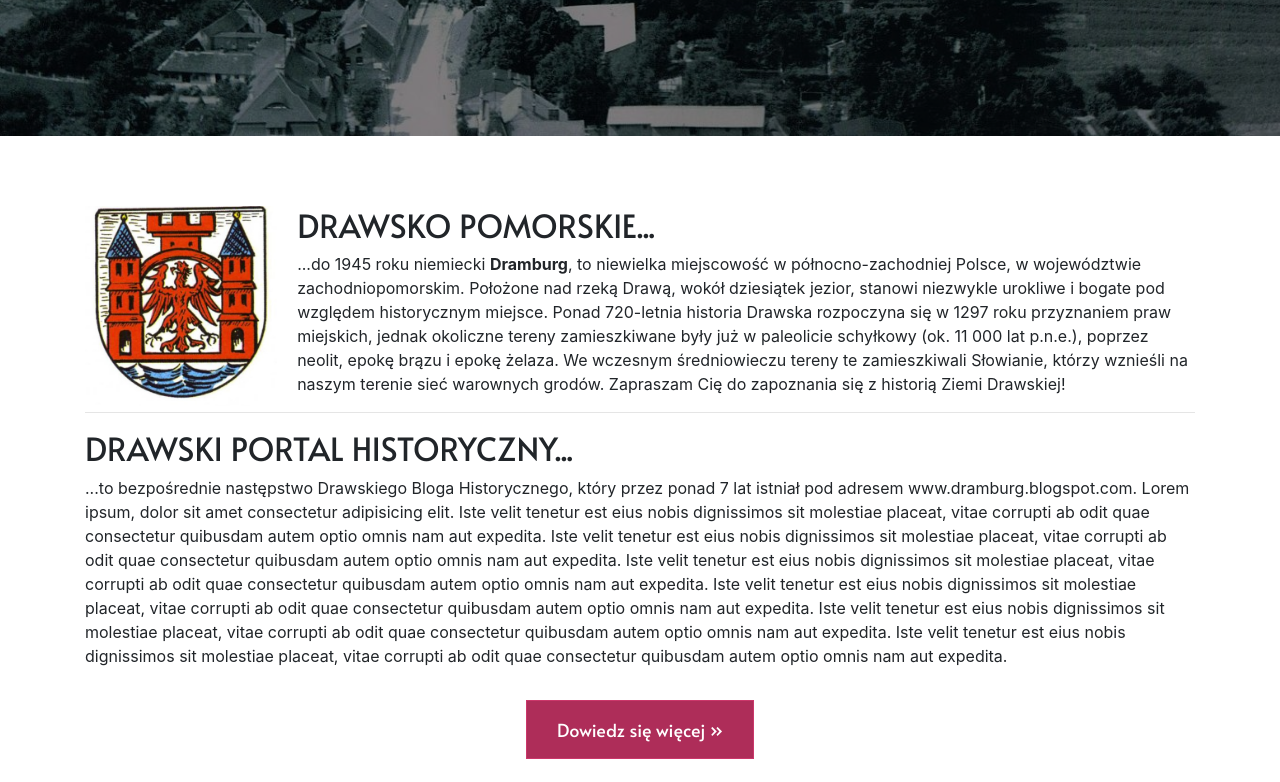
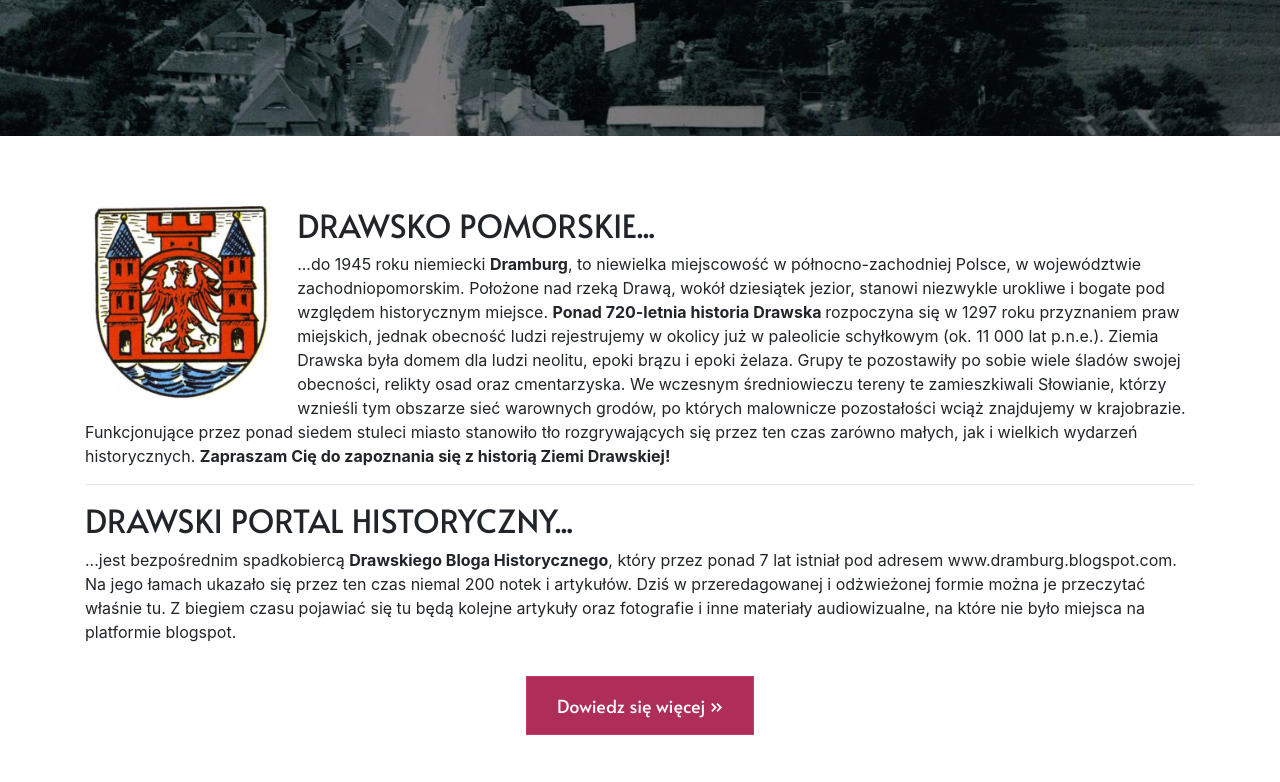
Before and after one commit to tomaszchoroba/drawskiportalhistoryczny.github.io, a plain HTML site: page index.html in a window 1280 px wide. Shown: the part 720-1502 px from the top of the page. Drawn offline with nearby package versions, Linux system fonts and the light colour scheme.

Commit message:
zmiany edytorskie

```diff
--- a/index.html
+++ b/index.html
@@ -68,12 +68,12 @@
 <div class="container">
   <div id="first" class="opis_hist">
   <img class="herb_gl d-none d-md-block" src="img/HERBK.jpg">
-  <p class="article drawsko_p1"><h2>DRAWSKO POMORSKIE...</h2>...do 1945 roku niemiecki <strong>Dramburg</strong>, to niewielka miejscowość w północno-zachodniej Polsce, w województwie zachodniopomorskim. Położone nad rzeką Drawą, wokół dziesiątek jezior, stanowi niezwykle urokliwe i bogate pod względem historycznym miejsce. Ponad 720-letnia historia Drawska rozpoczyna się w 1297 roku przyznaniem praw miejskich, jednak okoliczne tereny zamieszkiwane były już w paleolicie schyłkowy (ok. 11 000 lat p.n.e.), poprzez neolit, epokę brązu i epokę żelaza. We wczesnym średniowieczu tereny te zamieszkiwali Słowianie, którzy wznieśli na naszym terenie sieć warownych grodów. Zapraszam Cię do zapoznania się z historią Ziemi Drawskiej!</p></div>
+  <p class="article drawsko_p1"><h2>DRAWSKO POMORSKIE...</h2>...do 1945 roku niemiecki <strong>Dramburg</strong>, to niewielka miejscowość w północno-zachodniej Polsce, w województwie zachodniopomorskim. Położone nad rzeką Drawą, wokół dziesiątek jezior, stanowi niezwykle urokliwe i bogate pod względem historycznym miejsce. <strong>Ponad 720-letnia historia Drawska </strong>rozpoczyna się w 1297 roku przyznaniem praw miejskich, jednak obecność ludzi rejestrujemy w okolicy już w paleolicie schyłkowym (ok. 11 000 lat p.n.e.). Ziemia Drawska była domem dla ludzi neolitu, epoki brązu i epoki żelaza. Grupy te pozostawiły po sobie wiele śladów swojej obecności, relikty osad oraz cmentarzyska. We wczesnym średniowieczu tereny te zamieszkiwali Słowianie, którzy wznieśli tym obszarze sieć warownych grodów, po których malownicze pozostałości wciąż znajdujemy w krajobrazie. Funkcjonujące przez ponad siedem stuleci miasto stanowiło tło rozgrywających się przez ten czas zarówno małych, jak i wielkich wydarzeń historycznych. <strong>Zapraszam Cię do zapoznania się z historią Ziemi Drawskiej!</strong></p></div>
 <hr>
 
-  <p class="article"><h2>DRAWSKI PORTAL HISTORYCZNY...</h2>...to bezpośrednie następstwo Drawskiego Bloga Historycznego, który przez ponad 7 lat istniał pod adresem www.dramburg.blogspot.com. Lorem ipsum, dolor sit amet consectetur adipisicing elit. Iste velit tenetur est eius nobis dignissimos sit molestiae placeat, vitae corrupti ab odit quae consectetur quibusdam autem optio omnis nam aut expedita. Iste velit tenetur est eius nobis dignissimos sit molestiae placeat, vitae corrupti ab odit quae consectetur quibusdam autem optio omnis nam aut expedita. Iste velit tenetur est eius nobis dignissimos sit molestiae placeat, vitae corrupti ab odit quae consectetur quibusdam autem optio omnis nam aut expedita. Iste velit tenetur est eius nobis dignissimos sit molestiae placeat, vitae corrupti ab odit quae consectetur quibusdam autem optio omnis nam aut expedita. Iste velit tenetur est eius nobis dignissimos sit molestiae placeat, vitae corrupti ab odit quae consectetur quibusdam autem optio omnis nam aut expedita. Iste velit tenetur est eius nobis dignissimos sit molestiae placeat, vitae corrupti ab odit quae consectetur quibusdam autem optio omnis nam aut expedita. </p>
+  <p class="article"><h2>DRAWSKI PORTAL HISTORYCZNY...</h2>...jest bezpośrednim spadkobiercą <strong>Drawskiego Bloga Historycznego</strong>, który przez ponad 7 lat istniał pod adresem www.dramburg.blogspot.com. Na jego łamach ukazało się przez ten czas niemal 200 notek i artykułów. Dziś w przeredagowanej i odżwieżonej formie można je przeczytać właśnie tu. Z biegiem czasu pojawiać się tu będą kolejne artykuły oraz fotografie i inne materiały audiowizualne, na które nie było miejsca na platformie blogspot.   </p>
 
-  <button type="button mb-5" class="second hero-button2" onclick="location.href='#second'">
+  <button type="button" class="second hero-button2 d-none d-md-block mb-5" onclick="location.href='#second'">
       Dowiedz się więcej &raquo;
  </button>
 
```
Also changed, not shown: patronite.html (+1 -1 lines).
